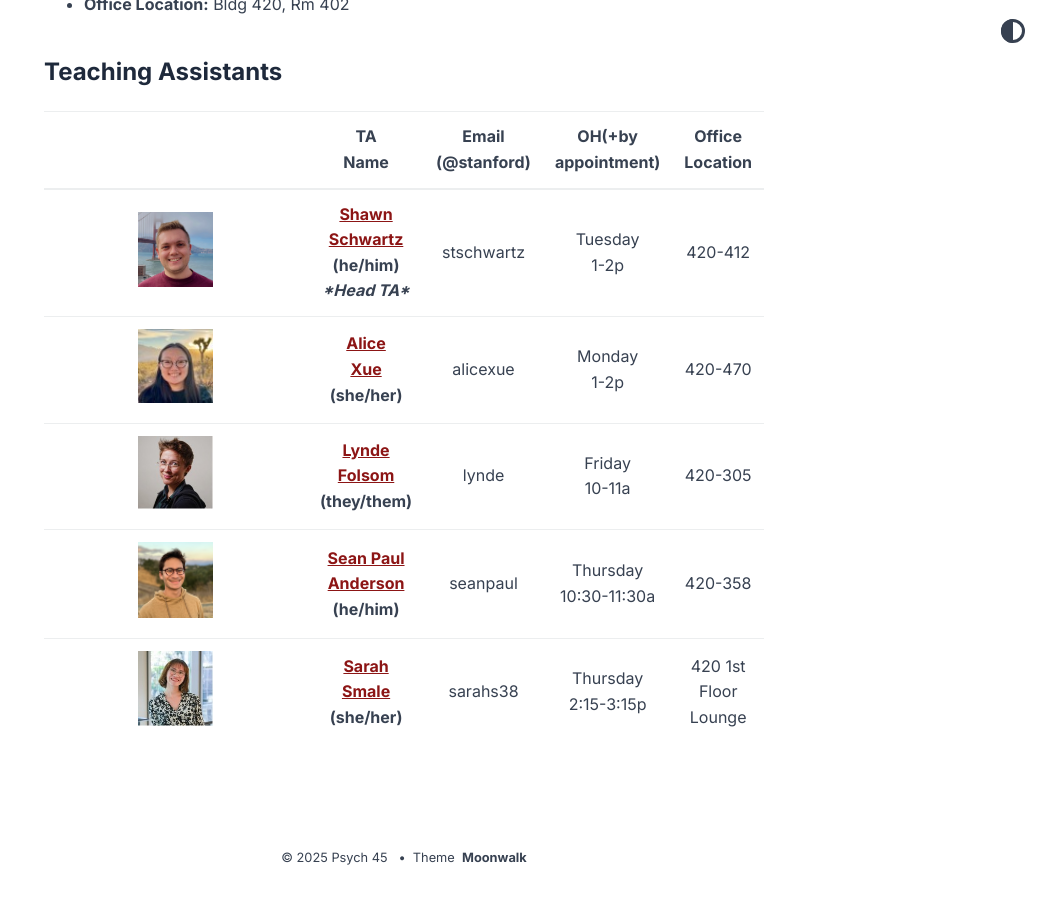
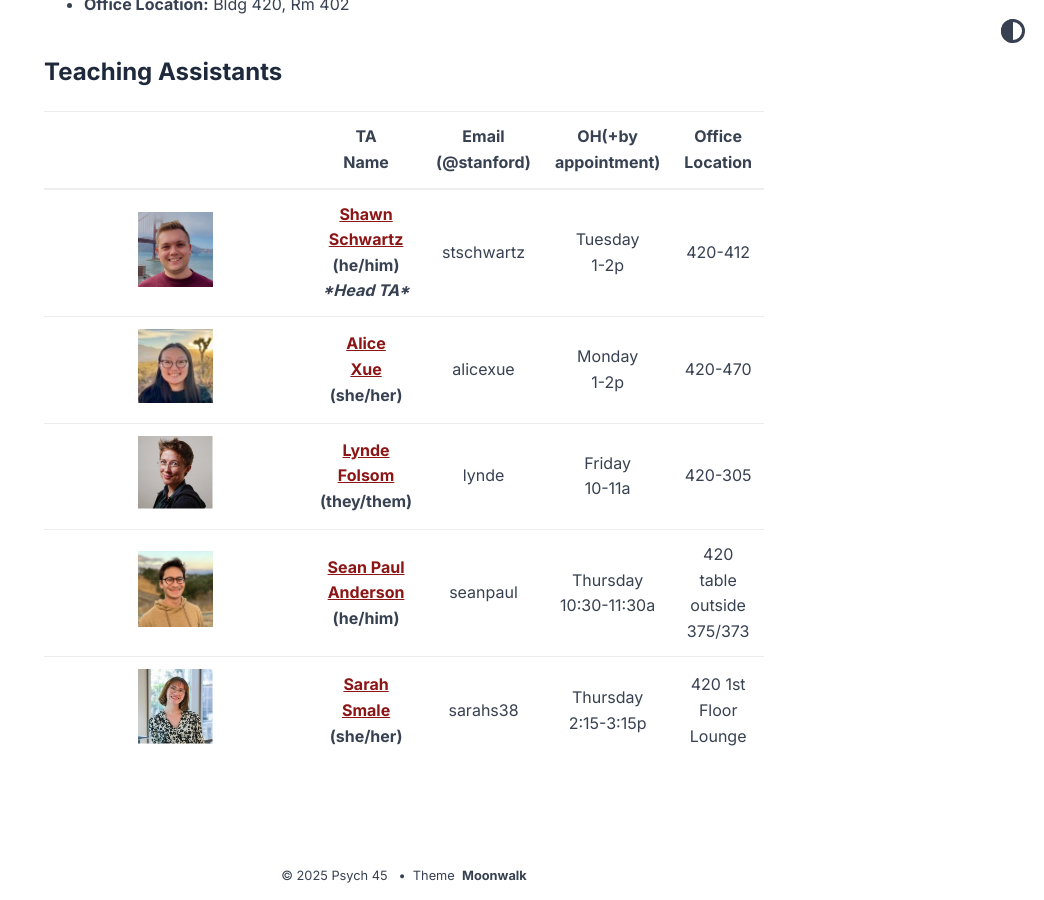
Before and after one commit to WagnerLab/psych-45, a Jekyll site: the page built from index.md, in a window 1280 px wide and 900 px high, scrolled down 1028 px. Shown: the whole window, without its empty margins (236-1280 px from the left). Built offline with Jekyll 4.4.1, drawn with Linux system fonts in a browser that asks for light colours.

Commit message:
update seanpaul oh location

```diff
--- a/_layouts/home.html
+++ b/_layouts/home.html
@@ -72,7 +72,7 @@ layout: default
           (he/him)</th>
         <td>seanpaul</td>
         <td>Thursday<br />10:30-11:30a</td>
-        <td>420-358</td>
+        <td>420 table outside 375/373</td>
       </tr>
       <tr>
         <th><img src="../psych-45/assets/images/team/sarah.jpg" width="75px" /></th>
```
